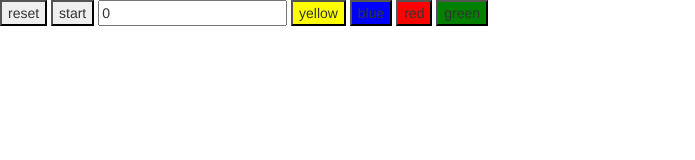
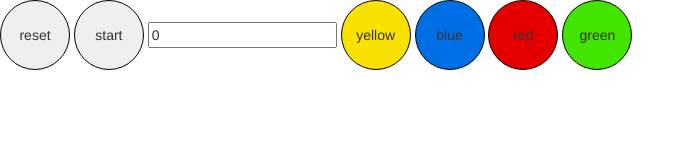
Before and after one commit to MattGYoung99/advanced-front-end-projects, a plain HTML site: page simon-game/index.html in a window 1280 px wide. Shown: the whole page, without its empty margins (0-695 px from the left). Drawn offline with nearby package versions, Linux system fonts and the light colour scheme.

Commit message:
bug fixes, implemented scss for simon game

```diff
--- a/simon-game/index.html
+++ b/simon-game/index.html
@@ -3,28 +3,21 @@
 <head>
   <meta charset="UTF-8">
   <title>Simon Game</title>
-
-
   <link rel='stylesheet prefetch' href='https://cdnjs.cloudflare.com/ajax/libs/twitter-bootstrap/4.0.0-beta.2/css/bootstrap.css'>
-<link rel='stylesheet prefetch' href='https://cdnjs.cloudflare.com/ajax/libs/twitter-bootstrap/3.3.7/css/bootstrap.min.css'>
-
-      <link rel="stylesheet" href="css/style.css">
-
-
+  <link rel='stylesheet prefetch' href='https://cdnjs.cloudflare.com/ajax/libs/twitter-bootstrap/3.3.7/css/bootstrap.min.css'>
+  <link rel="stylesheet" href="scss/style.css">
 </head>
 
 <body>
   <button id="reset" onclick="reset()">reset</button>
-<button id="strt" onclick="start()">start</button>
-<input id="c" value="0"></input>
-<button class="gameButton" id="one">yellow</button>
-<button class="gameButton" id="two">blue</button>
-<button class="gameButton" id="three">red</button>
-<button class="gameButton" id="four">green</button>
+  <button id="strt" onclick="start()">start</button>
+  <input id="c" value="0"></input>
+  <button class="gameButton one" id="one">yellow</button>
+  <button class="gameButton two" id="two">blue</button>
+  <button class="gameButton three" id="three">red</button>
+  <button class="gameButton four" id="four">green</button>
+  <script src='https://cdnjs.cloudflare.com/ajax/libs/jquery/3.2.1/jquery.min.js'></script>
   <script src='https://cdnjs.cloudflare.com/ajax/libs/twitter-bootstrap/4.0.0-beta/js/bootstrap.min.js'></script>
-<script src='https://cdnjs.cloudflare.com/ajax/libs/jquery/3.2.1/jquery.min.js'></script>
-
-    <script  src="js/index.js"></script>
-
+  <script  src="js/index.js"></script>
 </body>
 </html>
--- a/simon-game/js/index.js
+++ b/simon-game/js/index.js
@@ -21,14 +21,15 @@ function reset() {
 }
 function game(level) {
   var elem = document.querySelectorAll('.gameButton');
-  var checkArr = sequence.slice(0, level-1);
   for (var k=0;k<elem.length;k++) {
-    elem[k].addEventListener("click", function(a) {
+    elem[k].addEventListener("click", function() {
       if (this.id == sequence[level]) {
-        console.log('yepo');
+        console.log(sequence.level)
+        console.log('got it');
         turn++
       } else {
-        console.log('try again bitch');
+        console.log(sequence.level)
+        console.log('try again');
         reset();
       }
     })
@@ -53,5 +54,5 @@ function loopIt() {
 function start() {
   generateSequence();
   loopIt();
-  game();
+  game(turn);
 }
--- /dev/null
+++ b/simon-game/scss/style.scss
@@ -0,0 +1,13 @@
+button {
+  height: 5em;
+  width: 5em;
+  border: 1px solid #000;
+  border-radius: 40px;
+  &:focus {
+    outline: none;
+  }
+}
+#one {background-color: #F9E201;}
+#two {background-color: #006FE5;}
+#three {background-color: #E50000;}
+#four {background-color: #42E500;}
```
Also changed, not shown: javascript-calculator/css/style.css, simon-game/css/style.css (deleted), simon-game/scss/style.css (added), 1 other file. Lines whose indentation alone changed are shown as unchanged.
